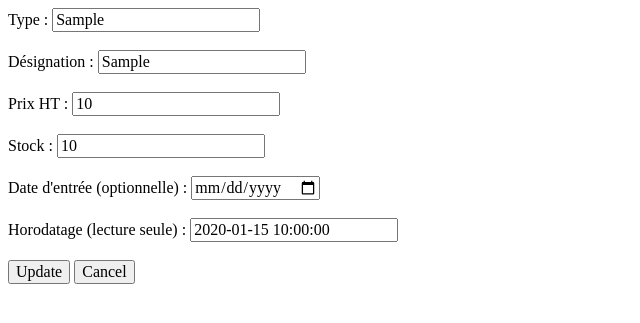
After one commit to LordWe4pOns/M1_Web_classic, a PHP site: page /produit_edit.php?id=1 in a window 1280 px wide. The commit adds this page. Shown: the top 323 px of the page, without its empty margins (0-640 px from the left). Run offline with PHP 8.4, Linux system fonts and the light colour scheme; the visitor is signed in with stand-in values (Sample User, id 1); tables that the repository leaves empty or names only in its code hold one stand-in row (values such as "Sample post").

Commit message:
feature: add crud produit

```diff
--- a/index.php
+++ b/index.php
@@ -17,6 +17,7 @@ $user_login = $_SESSION['user_login'] ?? 'User';
     <body>
         <h1>Welcome to this incredible website, <?php echo htmlspecialchars($user_login); ?> !</h1>
         <button onclick="window.location.href='user_list.php';" type="button">User List</button>
+        <button onclick="window.location.href='produit_list.php';" type="button">Produit List</button>
         <button onclick="window.location.href='logout.php';" type="button">Logout</button>
     </body>
 </html>
--- /dev/null
+++ b/produit_edit.php
@@ -0,0 +1,93 @@
+<?php
+require_once 'database.php';
+session_start();
+
+$product = [];
+$message = "";
+
+if (isset($_SESSION['user_id']) && isset($_SESSION['user_login']) && isset($_GET['id'])) {
+    $id = $_GET['id'];
+
+    if ($_SERVER['REQUEST_METHOD'] === 'POST') {
+        $type_p = trim($_POST['type_p'] ?? '');
+        $designation_p = trim($_POST['designation_p'] ?? '');
+        $prix_ht = $_POST['prix_ht'] ?? '';
+        $stock_p = $_POST['stock_p'] ?? '';
+        $date_in = $_POST['date_in'] ?? '';
+
+        if ($type_p === '' || $designation_p === '' || $prix_ht === '' || $stock_p === '') {
+            $message = 'Tous les champs (sauf date) sont obligatoires.';
+        } else {
+            $query = "UPDATE produit
+                        SET type_p = :type_p,
+                            designation_p = :designation_p,
+                            prix_ht = :prix_ht,
+                            stock_p = :stock_p,
+                            date_in = :date_in
+                      WHERE id_p = :id";
+            $params = [
+                ':type_p' => $type_p,
+                ':designation_p' => $designation_p,
+                ':prix_ht' => $prix_ht,
+                ':stock_p' => $stock_p,
+                ':date_in' => ($date_in !== '' ? $date_in : null),
+                ':id' => $id
+            ];
+
+            $statement = $db->prepare($query);
+            $statement->execute($params);
+
+            header('Location: produit_list.php');
+            exit();
+        }
+    } else {
+        $query = "SELECT id_p, type_p, designation_p, prix_ht, stock_p, date_in, timeS_in
+                    FROM produit
+                   WHERE id_p = :id";
+        $statement = $db->prepare($query);
+        $statement->execute([':id' => $id]);
+        $product = $statement->fetch(PDO::FETCH_ASSOC);
+    }
+} else {
+    header('Location: login.php');
+    exit();
+}
+?>
+<!DOCTYPE html>
+<html lang="en">
+<head>
+    <meta charset='UTF-8'>
+    <title>Edit Product</title>
+    <link rel='stylesheet' type='text/css' media='screen' href='main.css'>
+</head>
+<body>
+<form method="POST" action="">
+    <label for="type_p">Type :</label>
+    <input type="text" id="type_p" name="type_p" value="<?= htmlspecialchars($product['type_p'] ?? '') ?>" required>
+    <br/><br/>
+
+    <label for="designation_p">Désignation :</label>
+    <input type="text" id="designation_p" name="designation_p" value="<?= htmlspecialchars($product['designation_p'] ?? '') ?>" required>
+    <br/><br/>
+
+    <label for="prix_ht">Prix HT :</label>
+    <input type="number" step="0.01" id="prix_ht" name="prix_ht" value="<?= htmlspecialchars((string)($product['prix_ht'] ?? '')) ?>" required>
+    <br/><br/>
+
+    <label for="stock_p">Stock :</label>
+    <input type="number" id="stock_p" name="stock_p" value="<?= htmlspecialchars((string)($product['stock_p'] ?? '')) ?>" required>
+    <br/><br/>
+
+    <label for="date_in">Date d'entrée (optionnelle) :</label>
+    <input type="date" id="date_in" name="date_in" value="<?= htmlspecialchars($product['date_in'] ?? '') ?>">
+    <br/><br/>
+
+    <label for="timeS_in">Horodatage (lecture seule) :</label>
+    <input type="text" id="timeS_in" value="<?= htmlspecialchars($product['timeS_in'] ?? '') ?>" readonly>
+    <br/><br/>
+
+    <button type="submit">Update</button>
+    <button type="button" onclick="window.location.href='produit_list.php';">Cancel</button>
+</form>
+</body>
+</html>
```
Also changed, not shown: produit_delete.php (added, +15 -0 lines), produit_list.php (added, +58 -0 lines).
